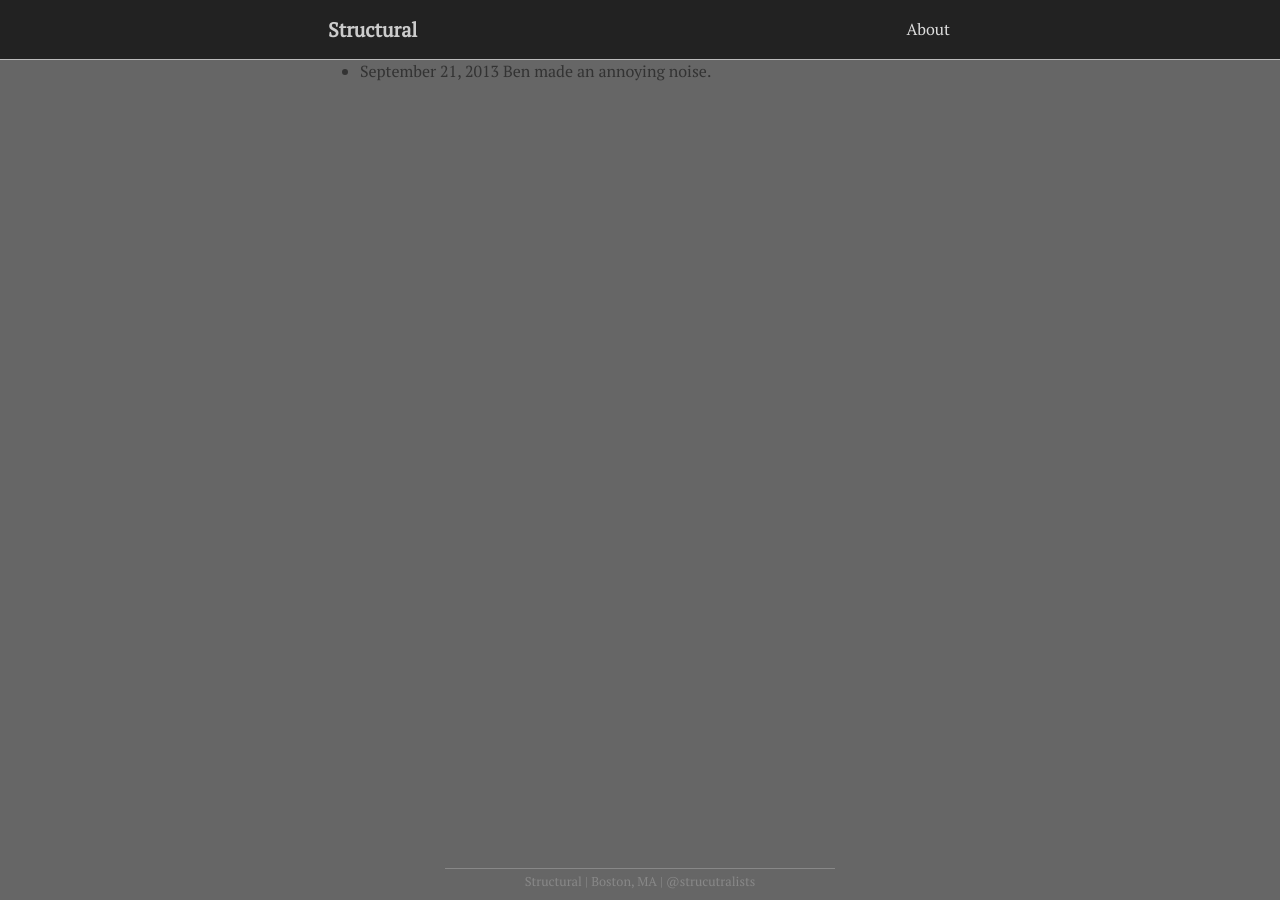
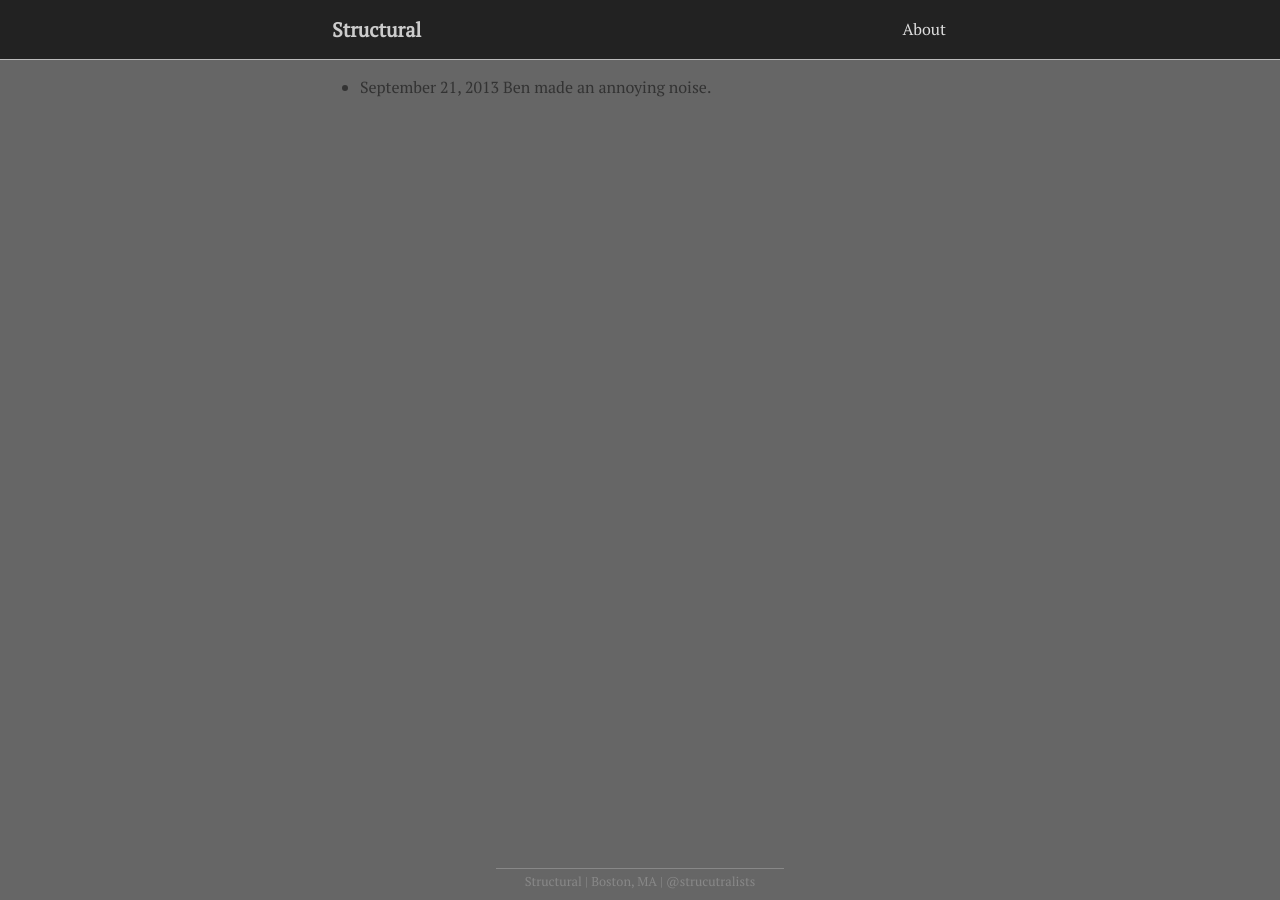
Before and after one commit to Structural/structural.github.io, a Jekyll site: the page built from permanent-record/index.html, in a window 1280 px wide. Built offline with Jekyll 4.4.1, drawn with Linux system fonts in a browser that asks for light colours; nearby versions of some CDN libraries.

Commit message:
make it more responsiveish

```diff
--- a/css/main.css
+++ b/css/main.css
@@ -30,7 +30,7 @@ a:hover {
 }
 
 a, a:link, a:visited, a:hover, a:active, a:focus {
-  color: #025D8C;
+  color: rgb(34,136,221);
 }
 
 
@@ -55,7 +55,7 @@ a, a:link, a:visited, a:hover, a:active, a:focus {
   box-sizing:border-box;
   margin-left:auto;
   margin-right:auto;
-  width:40rem;
+  max-width:40rem;
 }
 
 
@@ -65,7 +65,7 @@ a, a:link, a:visited, a:hover, a:active, a:focus {
   border-bottom:1px solid #BBB;
 }
 .header{
-  padding:1.0rem 0;
+  padding:1.0rem 0.25rem;
 }
 
 a.logo{
@@ -115,6 +115,11 @@ a.logo:hover{
   background-color: rgba(138, 155, 15, .15);
 }
 
+
+.main-wrap{
+  padding:1.0rem;
+}
+
 .list{
 
 }
@@ -162,14 +167,18 @@ a.logo:hover{
 
 /* Footer */
 .footer{
-  text-align: center;
   background-color:inherit;
+  max-width: 20rem;
+  margin-left:auto;
+  margin-right:auto;
+  padding-left:1.0rem;
+  padding-right:1.0rem;
 }
 .footer-text{
-  display:inline-block;
+  text-align: center;
   color:#888;
   font-size:0.8rem;
-  padding:0.25rem 5.0rem;
+  padding:0.25rem 1.0rem;
   border-top:1px solid #888;
 }
 .footer a{
```
